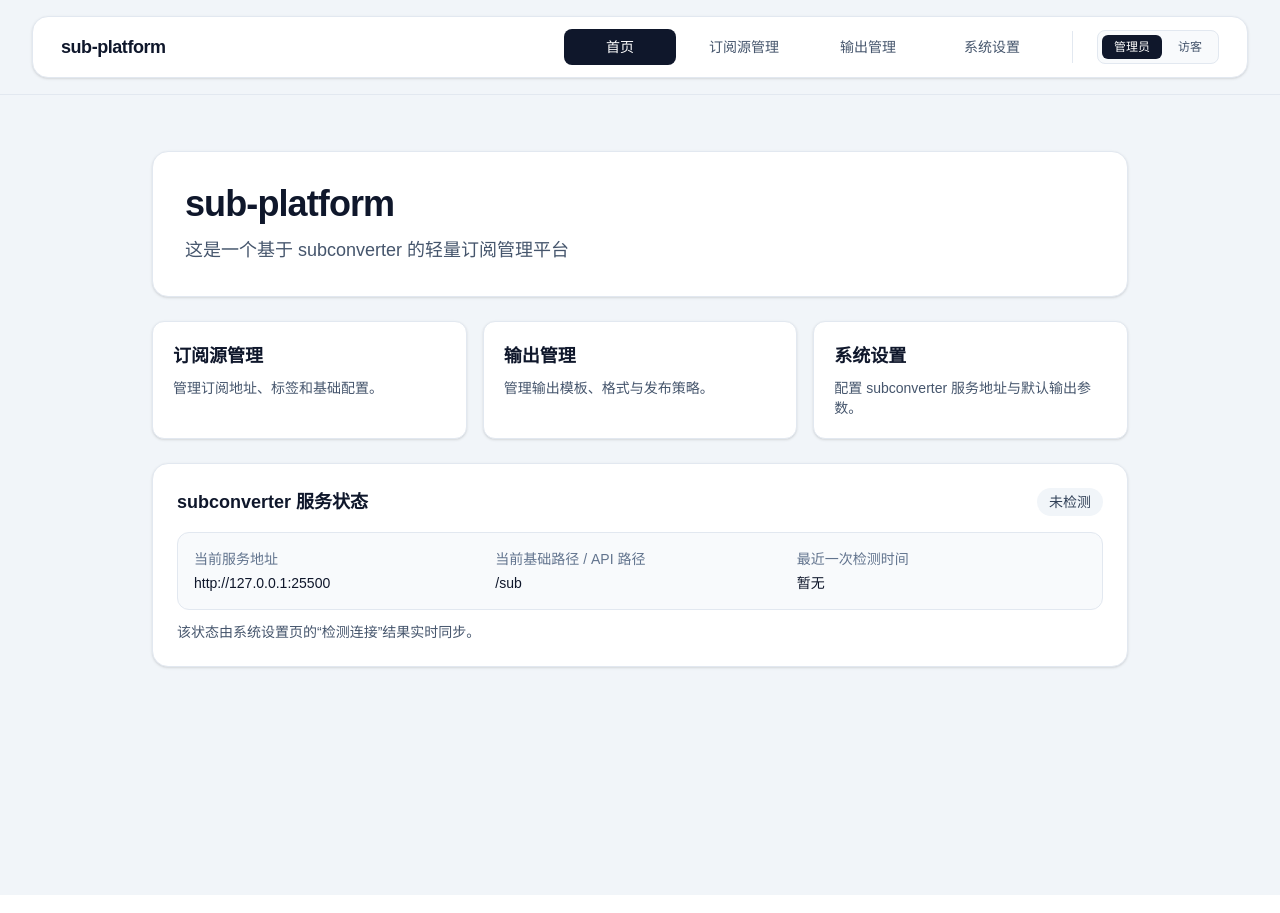
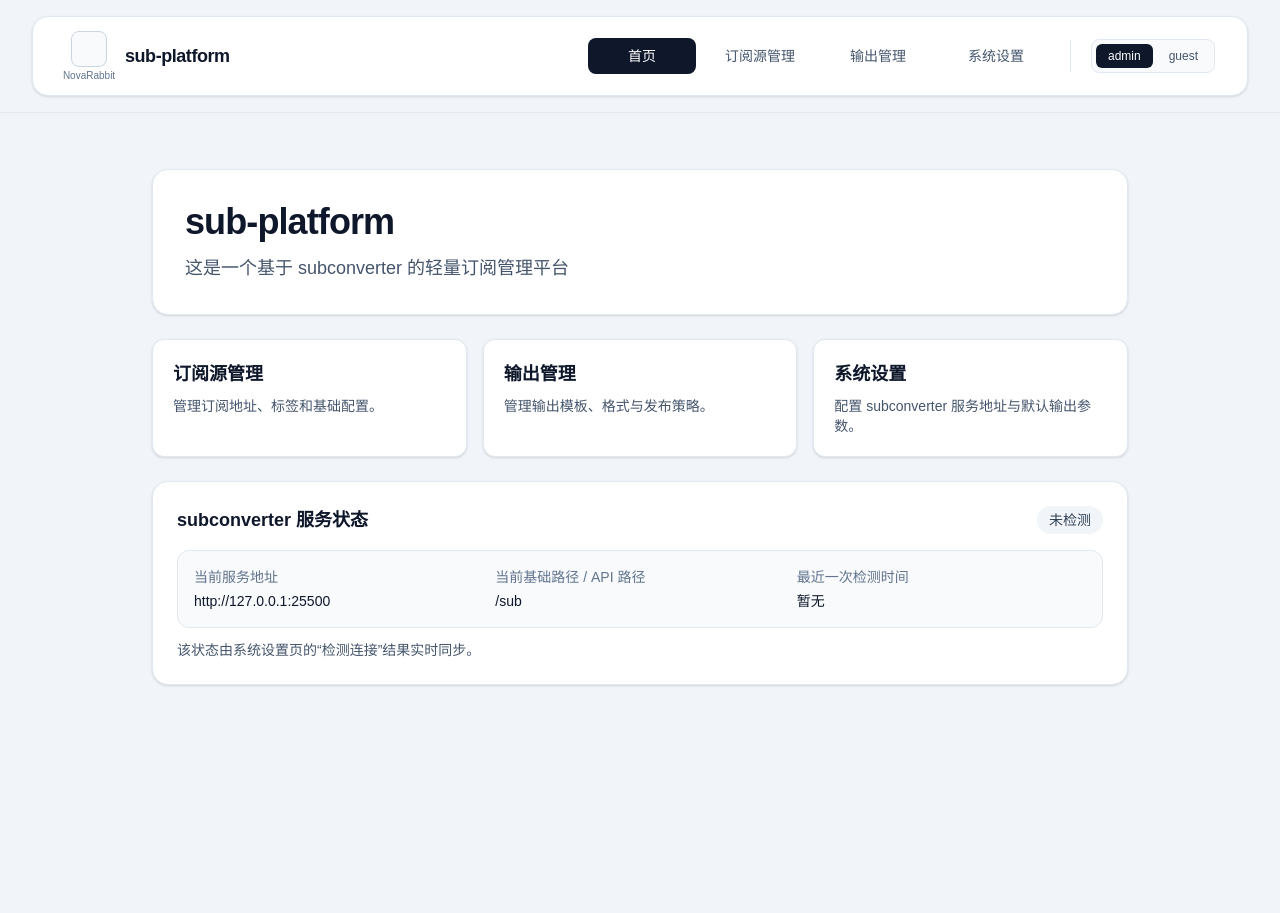
Before and after one commit to Liwenboo/sub-platform, a Next.js app in the folder web/: page / in a window 1280 px wide. Built offline with nearby package versions, Linux system fonts and the light colour scheme.

Commit message:
第一版程序第二次优化

```diff
--- a/web/src/app/_components/global-nav.tsx
+++ b/web/src/app/_components/global-nav.tsx
@@ -23,13 +23,24 @@ export function GlobalNav() {
     <header className="sticky top-0 z-20 border-b border-slate-200 bg-slate-100">
       <div className="mx-auto w-full max-w-7xl px-5 py-4 md:px-8">
         <div className="rounded-2xl border border-slate-200 bg-white shadow-sm">
-          <div className="flex items-center justify-between gap-10 px-6 py-3 md:px-7">
-            <div className="shrink-0 whitespace-nowrap text-lg font-semibold tracking-tight text-slate-900">
-              sub-platform
+          <div className="flex items-center justify-between gap-10 px-6 py-3.5 md:px-8">
+            <div className="flex shrink-0 items-center gap-3">
+              <div className="flex w-12 flex-col items-center">
+                <div
+                  className="h-9 w-9 rounded-lg border border-slate-300 bg-slate-50"
+                  aria-hidden
+                />
+                <span className="mt-1 text-[10px] leading-none text-slate-500">
+                  NovaRabbit
+                </span>
+              </div>
+              <div className="whitespace-nowrap text-lg font-semibold tracking-tight text-slate-900">
+                sub-platform
+              </div>
             </div>
 
-            <div className="flex min-w-0 items-center justify-end gap-6">
-              <nav className="flex min-w-0 items-center gap-3">
+            <div className="flex min-w-0 items-center justify-end gap-5">
+              <nav className="flex min-w-0 items-center gap-2.5">
                 {visibleNavItems.map((item) => {
                   const active = isActivePath(pathname, item.href);
 
@@ -37,7 +48,7 @@ export function GlobalNav() {
                     <Link
                       key={item.href}
                       href={item.href}
-                      className={`min-w-[112px] whitespace-nowrap rounded-lg px-4 py-2 text-center text-sm font-medium transition-colors ${
+                      className={`min-w-[108px] whitespace-nowrap rounded-lg px-4 py-2 text-center text-sm font-medium transition-colors ${
                         active
                           ? "bg-slate-900 text-white"
                           : "text-slate-600 hover:bg-slate-100 hover:text-slate-900"
--- a/web/src/app/_config/navigation.ts
+++ b/web/src/app/_config/navigation.ts
@@ -13,11 +13,11 @@ export const NAV_ITEMS: NavItem[] = [
 ];
 
 export const ROLE_OPTIONS: Array<{ value: UserRole; label: string }> = [
-  { value: "admin", label: "\u7ba1\u7406\u5458" },
-  { value: "viewer", label: "\u8bbf\u5ba2" },
+  { value: "admin", label: "admin" },
+  { value: "guest", label: "guest" },
 ];
 
 export const ROLE_LABEL: Record<UserRole, string> = {
-  admin: "\u7ba1\u7406\u5458",
-  viewer: "\u8bbf\u5ba2",
+  admin: "admin",
+  guest: "guest",
 };
--- a/web/src/app/_types/app-types.ts
+++ b/web/src/app/_types/app-types.ts
@@ -2,7 +2,7 @@ export type SourceStatus = "online" | "warning" | "paused";
 
 export type OutputFormatId = "clash" | "clash-meta" | "v2ray" | "sing-box";
 
-export type UserRole = "admin" | "viewer";
+export type UserRole = "admin" | "guest";
 
 export type ServiceCheckStatus =
   | "not_checked"
--- a/web/src/app/page.tsx
+++ b/web/src/app/page.tsx
@@ -2,7 +2,12 @@
 
 import Link from "next/link";
 import { useAppData } from "./_state/app-data-context";
-import { maskApiPath, maskServiceUrl } from "./_utils/access-control";
+import {
+  isAdminRole,
+  maskApiPath,
+  maskServiceUrl,
+  shouldShowSettingsNav,
+} from "./_utils/access-control";
 import { getServiceStatusView } from "./_utils/service-status";
 
 const copy = {
@@ -25,11 +30,15 @@ const copy = {
   noCheckRecord: "\u6682\u65e0",
   serviceDesc:
     "\u8be5\u72b6\u6001\u7531\u7cfb\u7edf\u8bbe\u7f6e\u9875\u7684\u201c\u68c0\u6d4b\u8fde\u63a5\u201d\u7ed3\u679c\u5b9e\u65f6\u540c\u6b65\u3002",
+  serviceDescGuest:
+    "\u6765\u5ba2\u89c6\u89d2\u4ec5\u5c55\u793a\u8fde\u63a5\u72b6\u6001\uff0c\u8be6\u7ec6\u53c2\u6570\u7531\u7ba1\u7406\u5458\u53ef\u89c1\u3002",
 };
 
 export default function Home() {
   const { role, serviceUrl, apiPath, serviceCheckStatus, serviceLastCheckedAt } =
     useAppData();
+  const isAdmin = isAdminRole(role);
+  const showSettingsEntry = shouldShowSettingsNav(role);
   const statusView = getServiceStatusView(serviceCheckStatus);
   const displayedServiceUrl = maskServiceUrl(serviceUrl, role);
   const displayedApiPath = maskApiPath(apiPath, role);
@@ -65,6 +74,7 @@ export default function Home() {
             </p>
             <p className="mt-2 text-sm text-slate-600">{copy.outputsDesc}</p>
           </Link>
+          {showSettingsEntry && (
             <Link
               href="/settings"
               className="rounded-xl border border-slate-200 bg-white p-5 text-left shadow-sm transition-colors hover:border-slate-300 hover:bg-slate-50"
@@ -74,6 +84,7 @@ export default function Home() {
               </p>
               <p className="mt-2 text-sm text-slate-600">{copy.settingsDesc}</p>
             </Link>
+          )}
         </section>
 
         <section className="mt-6 rounded-2xl border border-slate-200 bg-white p-6 shadow-sm">
@@ -85,6 +96,7 @@ export default function Home() {
               {statusView.label}
             </span>
           </div>
+          {isAdmin ? (
             <div className="mt-4 grid gap-3 rounded-xl border border-slate-200 bg-slate-50 p-4 text-sm md:grid-cols-3">
               <div>
                 <p className="text-slate-500">{copy.serviceAddress}</p>
@@ -105,7 +117,17 @@ export default function Home() {
                 </p>
               </div>
             </div>
-          <p className="mt-3 text-sm text-slate-600">{copy.serviceDesc}</p>
+          ) : (
+            <div className="mt-4 rounded-xl border border-slate-200 bg-slate-50 p-4 text-sm">
+              <p className="text-slate-500">{copy.lastCheckedAt}</p>
+              <p className="mt-1 font-medium text-slate-900">
+                {serviceLastCheckedAt ?? copy.noCheckRecord}
+              </p>
+            </div>
+          )}
+          <p className="mt-3 text-sm text-slate-600">
+            {isAdmin ? copy.serviceDesc : copy.serviceDescGuest}
+          </p>
         </section>
       </main>
     </div>
--- a/web/src/app/settings/page.tsx
+++ b/web/src/app/settings/page.tsx
@@ -18,10 +18,10 @@ const copy = {
   title: "\u7cfb\u7edf\u8bbe\u7f6e",
   subtitle:
     "\u7528\u4e8e\u914d\u7f6e subconverter \u670d\u52a1\u5730\u5740\u548c\u9ed8\u8ba4\u8f93\u51fa\u53c2\u6570",
-  viewerSubtitle:
-    "\u5f53\u524d\u4e3a\u8bbf\u5ba2\u89c6\u89d2\uff0c\u8fd9\u91cc\u4ec5\u5c55\u793a\u53ef\u9605\u8bfb\u6982\u89c8\u4fe1\u606f\u3002",
-  viewerOverviewTitle: "\u7cfb\u7edf\u53c2\u6570\u6982\u89c8",
-  viewerOverviewHint:
+  guestSubtitle:
+    "\u5f53\u524d\u4e3a guest \u89c6\u89d2\uff0c\u8fd9\u91cc\u4ec5\u5c55\u793a\u53ef\u9605\u8bfb\u6982\u89c8\u4fe1\u606f\u3002",
+  guestOverviewTitle: "\u7cfb\u7edf\u53c2\u6570\u6982\u89c8",
+  guestOverviewHint:
     "\u8be6\u7ec6\u914d\u7f6e\u53ca\u7ba1\u7406\u64cd\u4f5c\u4ec5\u5bf9\u7ba1\u7406\u5458\u5f00\u653e\u3002",
   sections: {
     service: "subconverter \u670d\u52a1\u914d\u7f6e",
@@ -195,15 +195,15 @@ export default function SettingsPage() {
               {copy.title}
             </h1>
             <p className="mt-3 text-base text-slate-600 md:text-lg">
-              {copy.viewerSubtitle}
+              {copy.guestSubtitle}
             </p>
           </section>
 
           <section className="mt-6 rounded-2xl border border-slate-200 bg-white p-6 shadow-sm">
             <h2 className="text-lg font-semibold text-slate-900">
-              {copy.viewerOverviewTitle}
+              {copy.guestOverviewTitle}
             </h2>
-            <p className="mt-2 text-sm text-slate-600">{copy.viewerOverviewHint}</p>
+            <p className="mt-2 text-sm text-slate-600">{copy.guestOverviewHint}</p>
 
             <div className="mt-4 grid gap-4 md:grid-cols-2 xl:grid-cols-3">
               <div className="rounded-xl border border-slate-200 bg-slate-50 p-4 text-sm">
```
Lines whose indentation alone changed are shown as unchanged.
